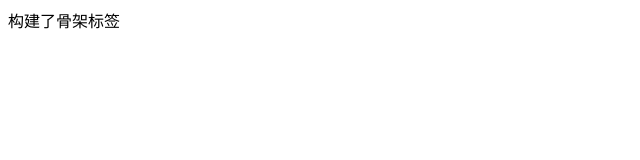
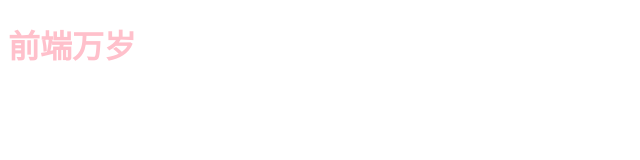
Before and after one commit to hao-zj/demo, a plain HTML site: page index.html in a window 1280 px wide. Shown: the whole page, without its empty margins (0-640 px from the left). Drawn offline with Linux system fonts and the light colour scheme.

Commit message:
添加了标题标签设置了样式

```diff
--- /dev/null
+++ b/css/index.css
@@ -0,0 +1,3 @@
+h1 {
+    color: pink;
+}
--- a/index.html
+++ b/index.html
@@ -5,11 +5,12 @@
     <meta charset="UTF-8">
     <meta name="viewport" content="width=device-width, initial-scale=1.0">
     <meta http-equiv="X-UA-Compatible" content="ie=edge">
-    <title>Document</title>
+    <title>构建了骨架标签</title>
+    <link rel="stylesheet" href="css/index.css">
 </head>
 
 <body>
-    构建了骨架标签
+    <h1>前端万岁</h1>
 </body>
 
 </html>
```
